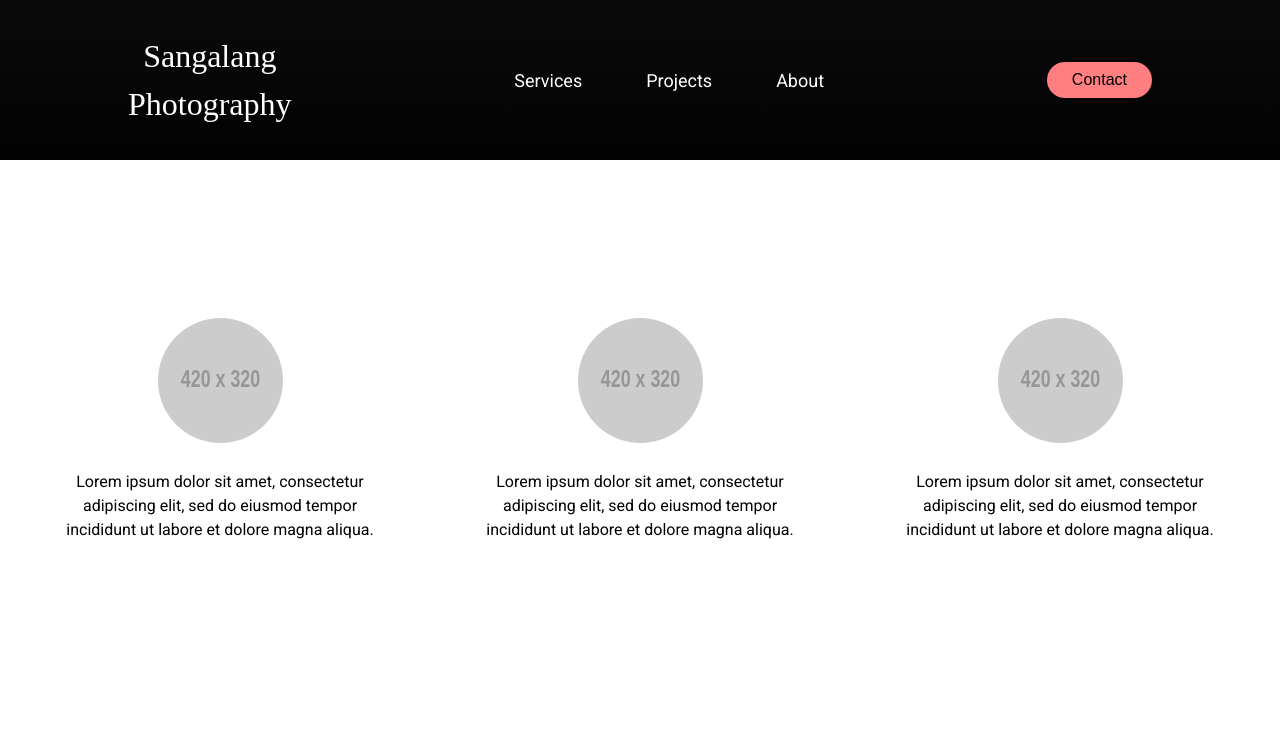
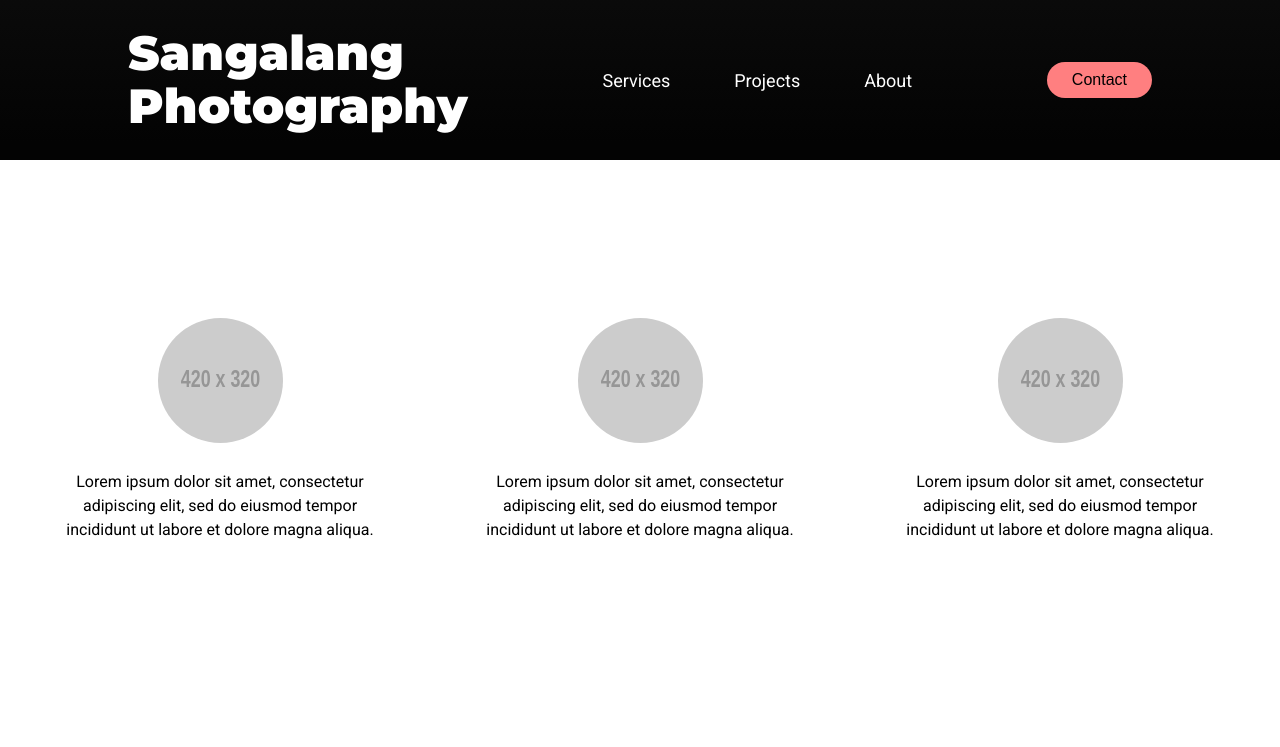
Before and after one commit to JordanJSangalang/JordanJSangalang.github.io, a plain HTML site: page index.html in a window 1280 px wide. Shown: the top 747 px of the page. Drawn offline with Linux system fonts and the light colour scheme; placeholder pictures from the web are drawn by us.

Commit message:
updating logo

```diff
--- a/index.html
+++ b/index.html
@@ -1,11 +1,12 @@
 <!DOCTYPE html>
 <html lang="en">
 <head>
-        <link href="https://fonts.googleapis.com/css?family=Roboto:300,400,700&display=swap" rel="stylesheet">
+    <link href="https://fonts.googleapis.com/css?family=Roboto:300,400,700&display=swap" rel="stylesheet">
+    <link href="https://fonts.googleapis.com/css?family=Montserrat:400,700,800,900&display=swap" rel="stylesheet">
     <meta charset="UTF-8">
     <meta name="viewport" content="width=device-width, initial-scale=1.0">
     <meta http-equiv="X-UA-Compatible" content="ie=edge">
-    <title>Flexbox</title>
+    <title>Sangalang Photography</title>
     <link rel='stylesheet' type='text/css' href='styles.css'>
 </head>
 <body>
--- a/styles.css
+++ b/styles.css
@@ -1,3 +1,4 @@
+
 * {
     margin: 0;
     padding: 0;
@@ -31,11 +32,14 @@ header {
 
 .logo {
 
-    font-family: 'Times New Roman';
+    font-family: 'Montserrat';
+    font-weight: 900;
     color: #FFF;
-    font-size: 2em;
+    font-size: 3em;
     display: flex;
     flex-direction: column;
+    text-align: left;
+    line-height: 1.1em;
 }
 
 
@@ -95,9 +99,6 @@ header {
     display: flex;
     flex-direction: column;
     justify-content: space-around;
-
-
-
 }
 
 .img img {
```
